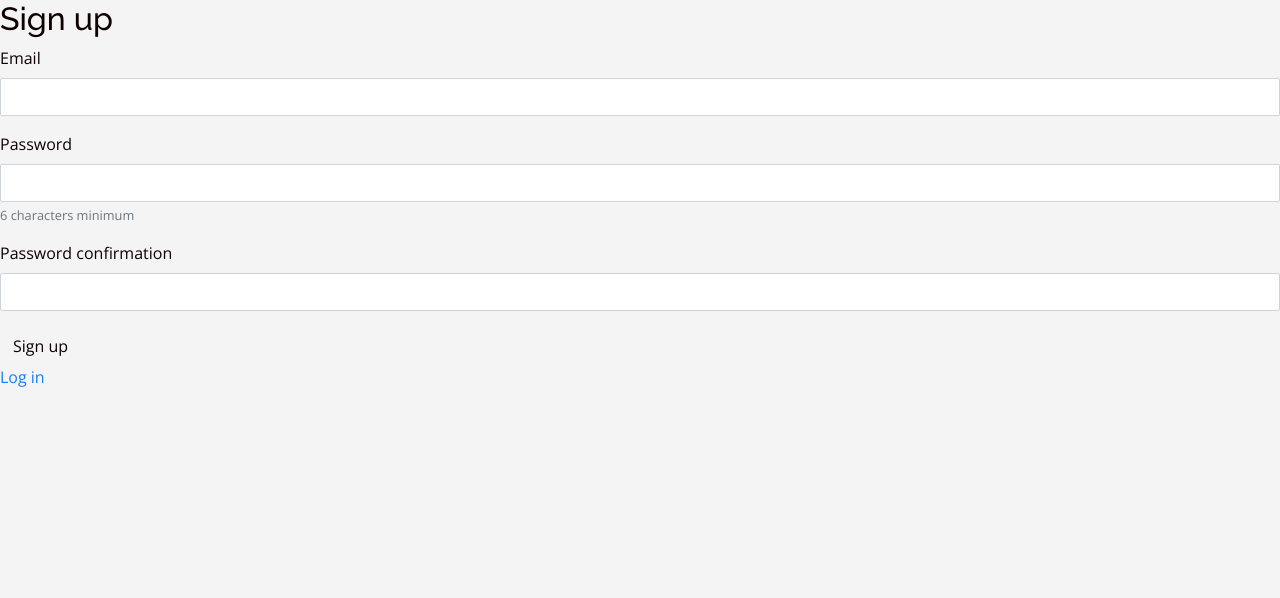
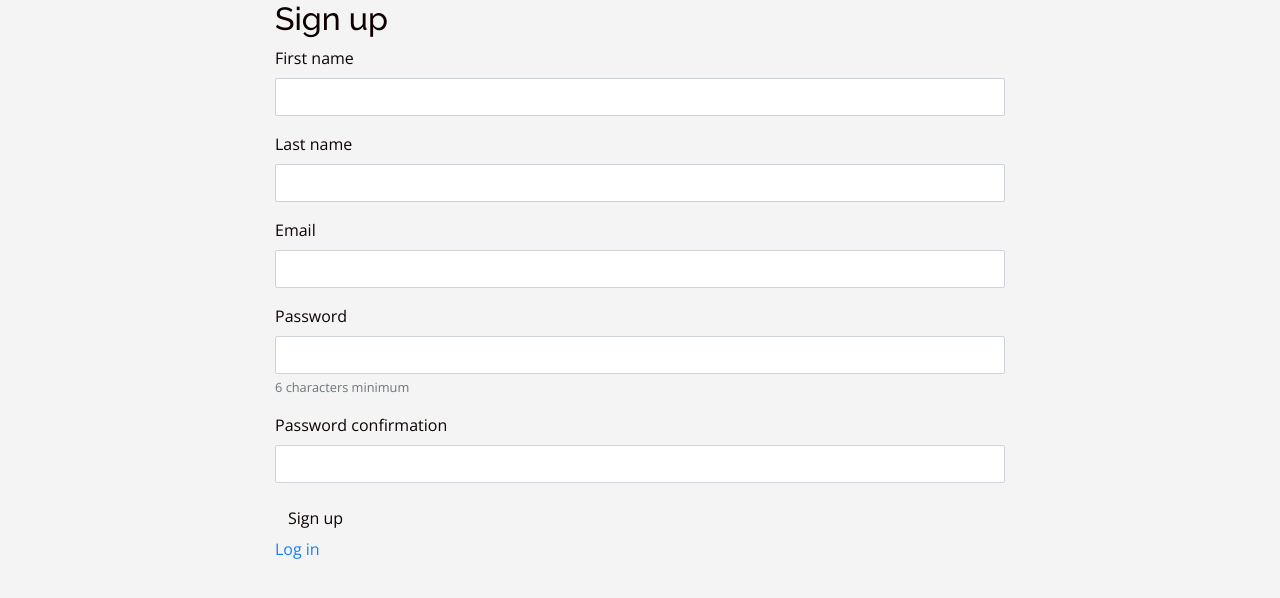
Before and after one commit to maguseva/travelbuddy, a Rails app: page /users/sign_up in a window 1280 px wide. Shown: the part 58-656 px from the top of the page. Run offline with Rails 7, Linux system fonts and the light colour scheme; style sheets or scripts are compiled from the project's sources; some libraries are stand-ins or nearby versions.

Commit message:
customize user-sign-up, add validations, add edit form for package show page

```diff
--- a/app/controllers/application_controller.rb
+++ b/app/controllers/application_controller.rb
@@ -1,4 +1,11 @@
 class ApplicationController < ActionController::Base
+  before_action :authenticate_user!
+  before_action :configure_permitted_parameters, if: :devise_controller?
 
-  before_action :authenticate_user!
+  def configure_permitted_parameters
+    # For additional fields in app/views/devise/registrations/new.html.erb
+    devise_parameter_sanitizer.permit(:sign_up, keys: [:first_name, :last_name])
+    # For additional in app/views/devise/registrations/edit.html.erb
+    # devise_parameter_sanitizer.permit(:account_update, keys: [:username])
+  end
 end
--- a/app/views/devise/registrations/edit.html.erb
+++ b/app/views/devise/registrations/edit.html.erb
@@ -1,3 +1,6 @@
+<div class="container">
+  <div class="row">
+    <div class="col-8 offset-2">
       <h2>Edit <%= resource_name.to_s.humanize %></h2>
 
       <%= simple_form_for(resource, as: resource_name, url: registration_path(resource_name), html: { method: :put }) do |f| %>
@@ -33,3 +36,6 @@
       <p>Unhappy? <%= link_to "Cancel my account", registration_path(resource_name), data: { confirm: "Are you sure?" }, method: :delete %></p>
 
       <%= link_to "Back", :back %>
+    </div>
+  </div>
+</div>
--- a/app/views/devise/registrations/new.html.erb
+++ b/app/views/devise/registrations/new.html.erb
@@ -1,9 +1,20 @@
+<div class="container">
+  <div class="row">
+    <div class="col-8 offset-2">
       <h2>Sign up</h2>
 
       <%= simple_form_for(resource, as: resource_name, url: registration_path(resource_name)) do |f| %>
         <%= f.error_notification %>
 
         <div class="form-inputs">
+          <%= f.input :first_name,
+                      required: true,
+                      autofocus: true,
+                      input_html: { autocomplete: "first-name" }%>
+          <%= f.input :last_name,
+                      required: true,
+                      autofocus: true,
+                      input_html: { autocomplete: "last-name" }%>
           <%= f.input :email,
                       required: true,
                       autofocus: true,
@@ -23,3 +34,6 @@
       <% end %>
 
       <%= render "devise/shared/links" %>
+    </div>
+  </div>
+</div>
--- a/app/views/devise/sessions/new.html.erb
+++ b/app/views/devise/sessions/new.html.erb
@@ -1,3 +1,6 @@
+<div class="container">
+  <div class="row">
+    <div class="col-8 offset-2">
       <h2>Log in</h2>
 
       <%= simple_form_for(resource, as: resource_name, url: session_path(resource_name)) do |f| %>
@@ -18,3 +21,6 @@
       <% end %>
 
       <%= render "devise/shared/links" %>
+    </div>
+  </div>
+</div>
--- /dev/null
+++ b/db/migrate/20191126133116_add_name_to_users.rb
@@ -0,0 +1,6 @@
+class AddNameToUsers < ActiveRecord::Migration[5.2]
+  def change
+    add_column :users, :first_name, :string
+    add_column :users, :last_name, :string
+  end
+end
--- /dev/null
+++ b/db/migrate/20191126133440_add_bahncard_to_users.rb
@@ -0,0 +1,5 @@
+class AddBahncardToUsers < ActiveRecord::Migration[5.2]
+  def change
+    add_column :users, :bahncard, :string, default: "no value"
+  end
+end
--- /dev/null
+++ b/db/migrate/20191126145723_add_company_to_users.rb
@@ -0,0 +1,5 @@
+class AddCompanyToUsers < ActiveRecord::Migration[5.2]
+  def change
+    add_reference :users, :company, foreign_key: true
+  end
+end
```
Also changed, not shown: app/models/user.rb (+11 -0 lines), app/views/devise/shared/_form.html.erb (added, +30 -0 lines), db/schema.rb. Lines whose indentation alone changed are shown as unchanged.
